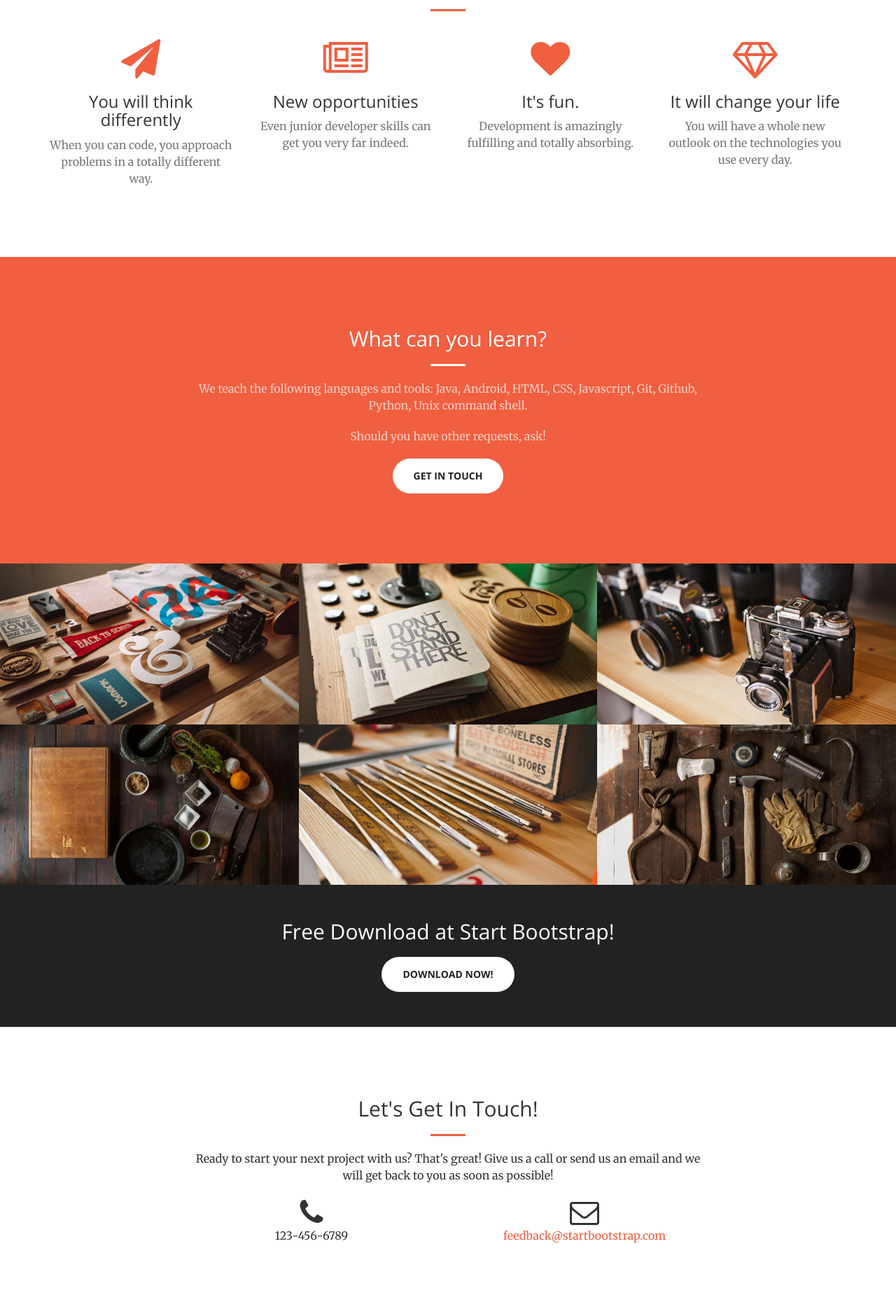
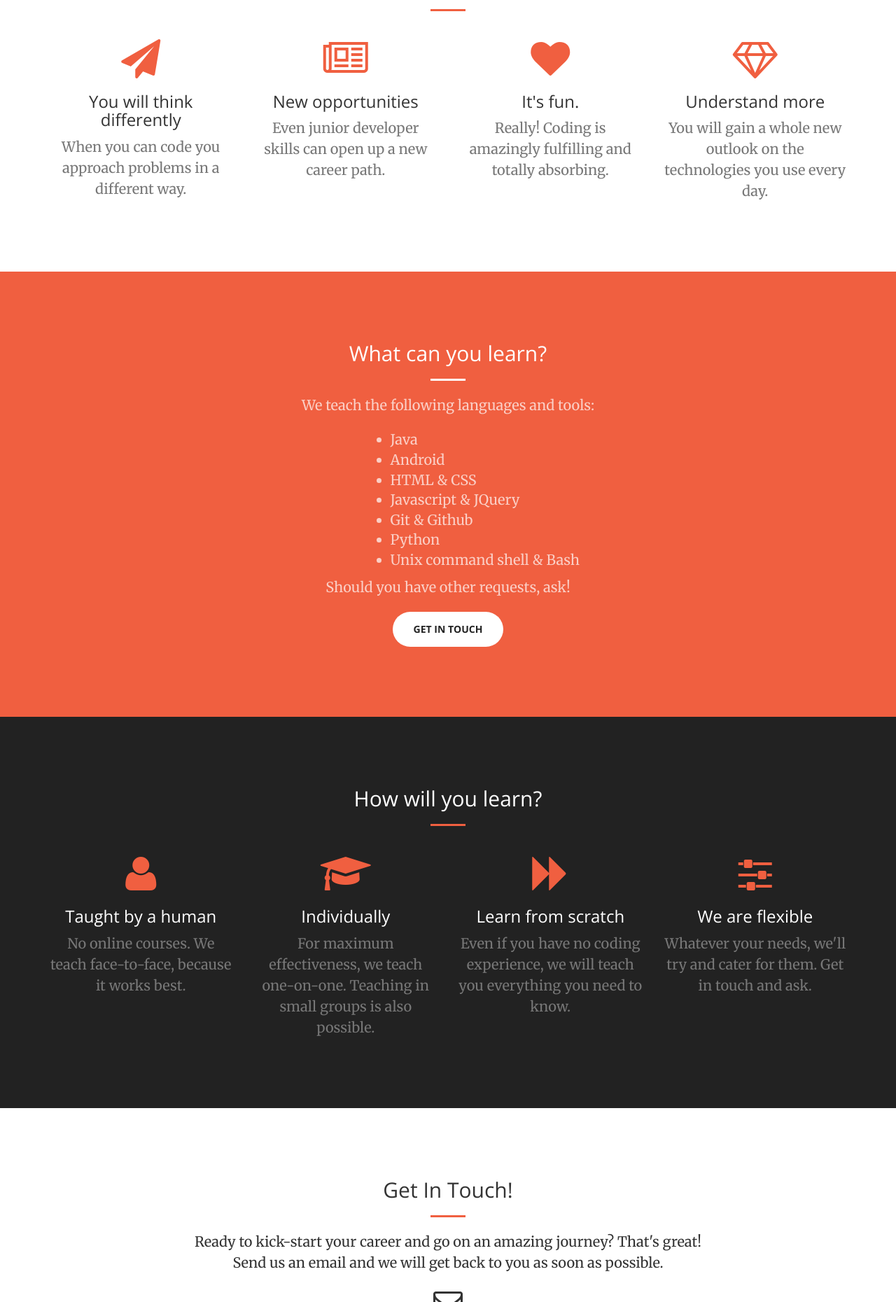
Before and after one commit to caspii/berlincodery.com, a plain HTML site: page index.html in a window 1280 px wide. Shown: the part 940-2800 px from the top of the page at 70% size. Drawn offline with nearby package versions, Linux system fonts and the light colour scheme.

Commit message:
First version ready

```diff
--- a/css/creative.css
+++ b/css/creative.css
@@ -47,7 +47,7 @@ h6 {
 
 p {
     margin-bottom: 20px;
-    font-size: 16px;
+    font-size: 20px;
     line-height: 1.5;
 }
 
@@ -474,3 +474,7 @@ img::-moz-selection {
 body {
     webkit-tap-highlight-color: #222;
 }
+
+li {
+    font-size: 20px;
+}
--- a/index.html
+++ b/index.html
@@ -46,20 +46,20 @@
                     <span class="icon-bar"></span>
                     <span class="icon-bar"></span>
                 </button>
-                <a class="navbar-brand page-scroll" href="#page-top">Berlin Developers</a>
+                <a class="navbar-brand page-scroll" href="#page-top">Berlin Coders</a>
             </div>
 
             <!-- Collect the nav links, forms, and other content for toggling -->
             <div class="collapse navbar-collapse" id="bs-example-navbar-collapse-1">
                 <ul class="nav navbar-nav navbar-right">
                     <li>
-                        <a class="page-scroll" href="#about">Why</a>
+                        <a class="page-scroll" href="#why">Why</a>
                     </li>
                     <li>
-                        <a class="page-scroll" href="#services">What</a>
+                        <a class="page-scroll" href="#what">What</a>
                     </li>
                     <li>
-                        <a class="page-scroll" href="#portfolio">How</a>
+                        <a class="page-scroll" href="#how">How</a>
                     </li>
                     <li>
                         <a class="page-scroll" href="#contact">Contact</a>
@@ -77,13 +77,13 @@
                 <h1>Learn to code in Berlin</h1>
                 <hr>
                 <h2>One-on-one teaching. Aimed at all levels of expertise</h2>
-                <p>We teach web development, Android, Unix command shell, Python, and more</p>
+                <p>Learn Javascript, Android, Unix command shell, Python, and more</p>
                 <a href="#about" class="btn btn-primary btn-xl page-scroll">Find Out More</a>
             </div>
         </div>
     </header>
 
-    <section id="services">
+    <section id="why">
         <div class="container">
             <div class="row">
                 <div class="col-lg-12 text-center">
@@ -98,28 +98,28 @@
                     <div class="service-box">
                         <i class="fa fa-4x fa-paper-plane wow bounceIn text-primary" data-wow-delay=".1s"></i>
                         <h3>You will think differently</h3>
-                        <p class="text-muted">When you can code, you approach problems in a totally different way.</p>
+                        <p class="text-muted">When you can code you approach problems in a different way.</p>
                     </div>
                 </div>
                 <div class="col-lg-3 col-md-6 text-center">
                     <div class="service-box">
                         <i class="fa fa-4x fa-newspaper-o wow bounceIn text-primary" data-wow-delay=".2s"></i>
                         <h3>New opportunities</h3>
-                        <p class="text-muted">Even junior developer skills can get you very far indeed.</p>
+                        <p class="text-muted">Even junior developer skills can open up a new career path.</p>
                     </div>
                 </div>
                 <div class="col-lg-3 col-md-6 text-center">
                     <div class="service-box">
                         <i class="fa fa-4x fa-heart wow bounceIn text-primary" data-wow-delay=".3s"></i>
                         <h3>It's fun.</h3>
-                        <p class="text-muted">Development is amazingly fulfilling and totally absorbing.</p>
+                        <p class="text-muted">Really! Coding is amazingly fulfilling and totally absorbing.</p>
                     </div>
                 </div>
                 <div class="col-lg-3 col-md-6 text-center">
                     <div class="service-box">
                         <i class="fa fa-4x fa-diamond wow bounceIn text-primary"></i>
-                        <h3>It will change your life</h3>
-                        <p class="text-muted">You will have a whole new outlook on the technologies you use every day.</p>
+                        <h3>Understand more</h3>
+                        <p class="text-muted">You will gain a whole new outlook on the technologies you use every day.</p>
                     </div>
                 </div>
             </div>
@@ -127,13 +127,28 @@
     </section>
 
 
-    <section class="bg-primary" id="about">
+    <section class="bg-primary" id="what">
         <div class="container">
             <div class="row">
                 <div class="col-lg-8 col-lg-offset-2 text-center">
                     <h2 class="section-heading">What can you learn?</h2>
                     <hr class="light">
-                    <p class="text-faded">We teach the following languages and tools: Java, Android, HTML, CSS, Javascript, Git, Github, Python, Unix command shell.</p>
+                    <p class="text-faded">We teach the following languages and tools: </p>
+                </div>
+            </div>
+            <div class="row">
+                <ul class="col-lg-4 col-lg-offset-5 col-xs-offset-2 text-left text-faded">
+                    <li>Java</li>
+                    <li>Android</li>
+                    <li>HTML & CSS</li>
+                    <li>Javascript & JQuery</li>
+                    <li>Git & Github</li>
+                    <li>Python</li>
+                    <li>Unix command shell & Bash</li>
+                </ul>
+            </div>
+            <div class="row">
+                <div class="col-lg-8 col-lg-offset-2 text-center">
                     <p class="text-faded">Should you have other requests, ask!</p>
                     <a href="#" class="btn btn-default btn-xl">Get in touch</a>
                 </div>
@@ -141,129 +156,58 @@
         </div>
     </section>
 
-
-
-    <section class="no-padding" id="portfolio">
-        <div class="container-fluid">
-            <div class="row no-gutter">
-                <div class="col-lg-4 col-sm-6">
-                    <a href="#" class="portfolio-box">
-                        <img src="img/portfolio/1.jpg" class="img-responsive" alt="">
-                        <div class="portfolio-box-caption">
-                            <div class="portfolio-box-caption-content">
-                                <div class="project-category text-faded">
-                                    Category
-                                </div>
-                                <div class="project-name">
-                                    Project Name
+    <section class="bg-dark" id="how">
+        <div class="container text-center">
+            <div class="call-to-action">
+                <h2>How will you learn?</h2>
+                <hr class="primary">
             </div>
         </div>
-                        </div>
-                    </a>
-                </div>
-                <div class="col-lg-4 col-sm-6">
-                    <a href="#" class="portfolio-box">
-                        <img src="img/portfolio/2.jpg" class="img-responsive" alt="">
-                        <div class="portfolio-box-caption">
-                            <div class="portfolio-box-caption-content">
-                                <div class="project-category text-faded">
-                                    Category
-                                </div>
-                                <div class="project-name">
-                                    Project Name
+        <div class="container">
+            <div class="row">
+                <div class="col-lg-3 col-md-6 text-center">
+                    <div class="service-box">
+                        <i class="fa fa-4x fa-user wow bounceIn text-primary" data-wow-delay=".1s"></i>
+                        <h3>Taught by a human</h3>
+                        <p class="text-muted">No online courses. We teach face-to-face, because it works best.</p>
                     </div>
                 </div>
-                        </div>
-                    </a>
-                </div>
-                <div class="col-lg-4 col-sm-6">
-                    <a href="#" class="portfolio-box">
-                        <img src="img/portfolio/3.jpg" class="img-responsive" alt="">
-                        <div class="portfolio-box-caption">
-                            <div class="portfolio-box-caption-content">
-                                <div class="project-category text-faded">
-                                    Category
-                                </div>
-                                <div class="project-name">
-                                    Project Name
+                <div class="col-lg-3 col-md-6 text-center">
+                    <div class="service-box">
+                        <i class="fa fa-4x fa-graduation-cap wow bounceIn text-primary" data-wow-delay=".2s"></i>
+                        <h3>Individually</h3>
+                        <p class="text-muted">For maximum effectiveness, we teach one-on-one. Teaching in small groups is also possible.</p>
                     </div>
                 </div>
-                        </div>
-                    </a>
-                </div>
-                <div class="col-lg-4 col-sm-6">
-                    <a href="#" class="portfolio-box">
-                        <img src="img/portfolio/4.jpg" class="img-responsive" alt="">
-                        <div class="portfolio-box-caption">
-                            <div class="portfolio-box-caption-content">
-                                <div class="project-category text-faded">
-                                    Category
-                                </div>
-                                <div class="project-name">
-                                    Project Name
+                <div class="col-lg-3 col-md-6 text-center">
+                    <div class="service-box">
+                        <i class="fa fa-4x fa-forward wow bounceIn text-primary" data-wow-delay=".3s"></i>
+                        <h3>Learn from scratch</h3>
+                        <p class="text-muted">Even if you have no coding experience, we will teach you everything you need to know.</p>
                     </div>
                 </div>
+                <div class="col-lg-3 col-md-6 text-center">
+                    <div class="service-box">
+                        <i class="fa fa-4x fa-sliders wow bounceIn text-primary"></i>
+                        <h3>We are flexible</h3>
+                        <p class="text-muted">Whatever your needs, we'll try and cater for them. Get in touch and ask.</p>
                     </div>
-                    </a>
-                </div>
-                <div class="col-lg-4 col-sm-6">
-                    <a href="#" class="portfolio-box">
-                        <img src="img/portfolio/5.jpg" class="img-responsive" alt="">
-                        <div class="portfolio-box-caption">
-                            <div class="portfolio-box-caption-content">
-                                <div class="project-category text-faded">
-                                    Category
-                                </div>
-                                <div class="project-name">
-                                    Project Name
-                                </div>
-                            </div>
-                        </div>
-                    </a>
-                </div>
-                <div class="col-lg-4 col-sm-6">
-                    <a href="#" class="portfolio-box">
-                        <img src="img/portfolio/6.jpg" class="img-responsive" alt="">
-                        <div class="portfolio-box-caption">
-                            <div class="portfolio-box-caption-content">
-                                <div class="project-category text-faded">
-                                    Category
-                                </div>
-                                <div class="project-name">
-                                    Project Name
-                                </div>
-                            </div>
-                        </div>
-                    </a>
                 </div>
             </div>
         </div>
     </section>
 
-    <aside class="bg-dark">
-        <div class="container text-center">
-            <div class="call-to-action">
-                <h2>Free Download at Start Bootstrap!</h2>
-                <a href="#" class="btn btn-default btn-xl wow tada">Download Now!</a>
-            </div>
-        </div>
-    </aside>
-
     <section id="contact">
         <div class="container">
             <div class="row">
                 <div class="col-lg-8 col-lg-offset-2 text-center">
-                    <h2 class="section-heading">Let's Get In Touch!</h2>
+                    <h2 class="section-heading">Get In Touch!</h2>
                     <hr class="primary">
-                    <p>Ready to start your next project with us? That's great! Give us a call or send us an email and we will get back to you as soon as possible!</p>
+                    <p>Ready to kick-start your career and go on an amazing journey? That's great! Send us an email and we will get back to you as soon as possible.</p>
                 </div>
-                <div class="col-lg-4 col-lg-offset-2 text-center">
-                    <i class="fa fa-phone fa-3x wow bounceIn"></i>
-                    <p>123-456-6789</p>
-                </div>
-                <div class="col-lg-4 text-center">
+                <div class="col-lg-8 col-lg-offset-2 text-center">
                     <i class="fa fa-envelope-o fa-3x wow bounceIn" data-wow-delay=".1s"></i>
-                    <p><a href="mailto:your-email@your-domain.com">feedback@startbootstrap.com</a></p>
+                    <p><a href="mailto:your-email@your-domain.com">hello@berlincoders.com</a></p>
                 </div>
             </div>
         </div>
```
Also changed, not shown: 1 other file. Lines whose indentation alone changed are shown as unchanged.
